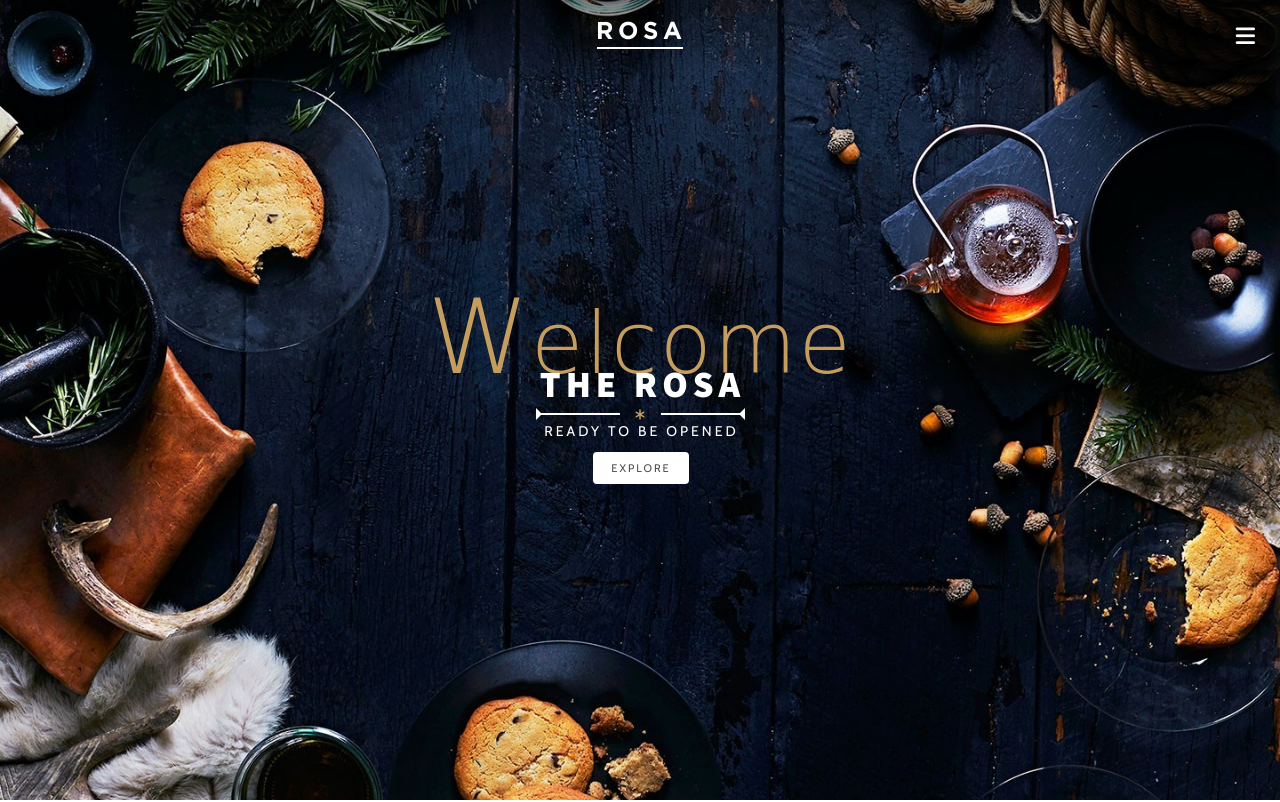
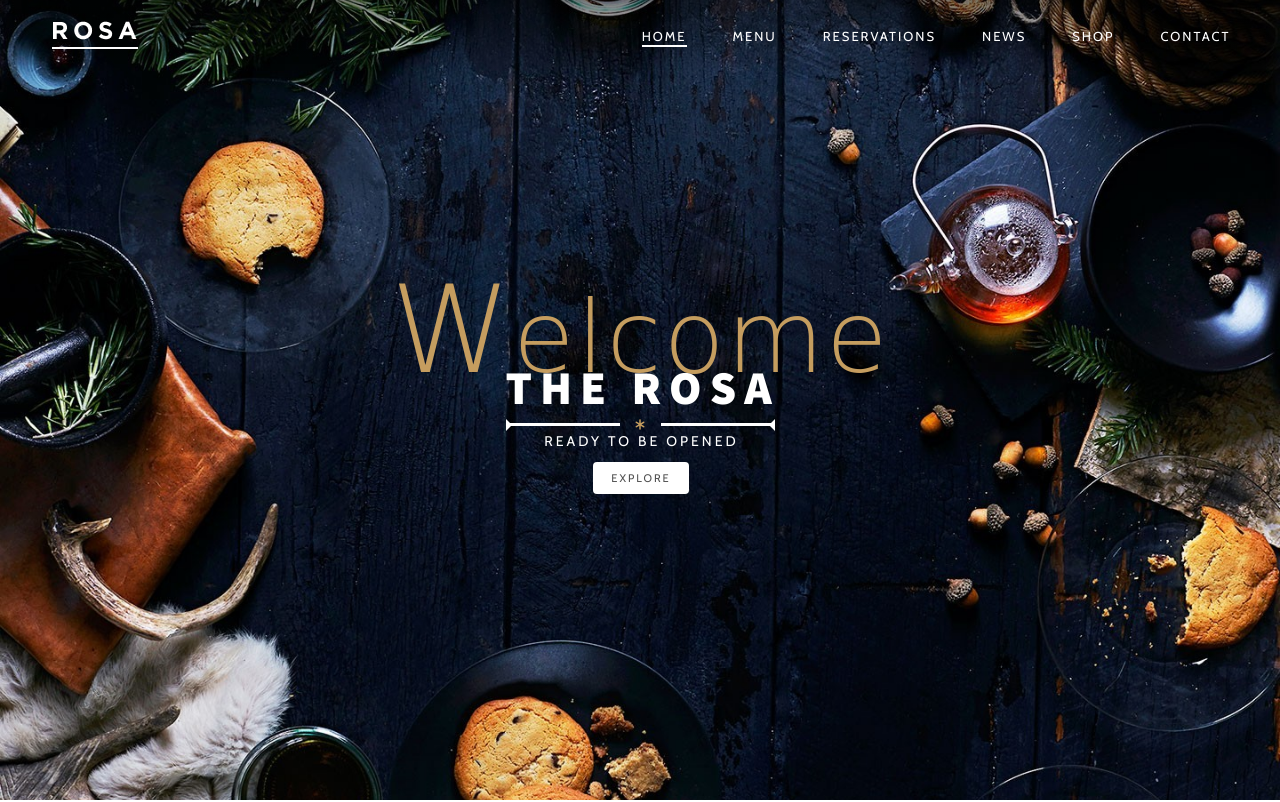
Before and after one commit to liem-nguyenhoang/The-rose-clone, a plain HTML site: page index.html in a window 1280 px wide. Shown: the top 802 px of the page. Drawn offline with nearby package versions, Linux system fonts and the light colour scheme; a web font is replaced by a local one.

Commit message:
Styling Animation 20521

```diff
--- a/index.html
+++ b/index.html
@@ -27,7 +27,7 @@
                 <a href="index.html" class="logo"><img src="images/logo-rosa.png" alt=""></a>
                 <ul class="nav-list">
                     <li class="nav-item">
-                        <a href="index.html" class="nav-link">Home</a>
+                        <a href="index.html" class="nav-link active" >Home</a>
                     </li>
                     <li class="nav-item">
                         <a href="#" class="nav-link">Menu</a>
--- a/styles.css
+++ b/styles.css
@@ -424,7 +424,7 @@ footer {
 .social-icons i {
     font-size: 2rem;
     color: #fff;
-    padding: 8rem 2rem;
+    padding: 1rem 2rem;
     opacity: .5;
     transition: color .5s;
 }
@@ -432,19 +432,22 @@ footer {
 .social-icons i:hover, .social-icons i:focus {
     color: var(--secondary-font-color);
 }
-.newsletter-form{
+
+.newsletter-form {
     width: 100%;
     position: relative;
     display: flex;
     justify-content: center;
 }
-.newsletter-input{
+
+.newsletter-input {
     width: 100%;
     max-width: 25rem;
     padding: 1rem;
     border-radius: .4rem;
 }
-.newsletter-btn{
+
+.newsletter-btn {
     background-color: transparent;
     border: none;
     color: var(--main-font-color-dark);
@@ -456,8 +459,100 @@ footer {
     transform: translateX(-50%);
     margin-left: 22.5rem;
 }
+
 /* Footer ends */
 
 /* Media queries */
 
+@media screen and (min-width:900px) {
+    section {
+        padding: 7.9rem;
+    }
+    .menu-toggle {
+        display: none;
+    }
+    .nav {
+        justify-content: space-between;
+    }
+    .nav-list {
+        position: initial;
+        width: initial;
+        height: initial;
+        background-color: transparent;
+        padding: 0;
+        justify-content: initial;
+        flex-direction: row;
+        transform: initial;
+        transition: initial;
+    }
+    .nav-item {
+        margin: 0 2.4rem;
+        border: none;
+    }
+    .nav-item:last-child {
+        margin-right: 0;
+    }
+    .nav-link {
+        font-size: 1.3rem;
+    }
+    .active {
+        position: relative;
+    }
+    .active::before {
+        content: '';
+        position: absolute;
+        width: 100%;
+        height: 2px;
+        background-color: #fff;
+        left: 0;
+        bottom: -3px;
+    }
+    .sub-headline {
+        font-size: 10rem;
+    }
+    .first-letter {
+        font-size: 12.2rem;
+    }
+    .headline {
+        font-size: 4.7rem;
+        letter-spacing: .8rem;
+    }
+    .line {
+        max-width: 11.4rem;
+    }
+    .restaurant-info {
+        display: flex;
+        align-items: center;
+    }
+    .restaurant-info>div {
+        flex: 1;
+    }
+    .padding-right {
+        padding-right: 7rem;
+    }
+    .footer-content {
+        max-width: 77.5rem;
+        margin: auto;
+    }
+    .footer-content-about {
+        max-width: 51.3rem;
+        margin: 0 auto 5.4rem;
+    }
+    .footer-content-divider {
+        display: flex;
+        justify-content: space-between;
+    }
+    .social-media, .newsletter-form {
+        width: 100%;
+        max-width: 27.3rem;
+        margin: 0 1rem;
+    }
+    .social-icons i {
+        opacity: 1;
+    }
+    .newsletter-btn {
+        margin-left: 7.5rem;
+    }
+}
+
 /* Media queries ends */
```
